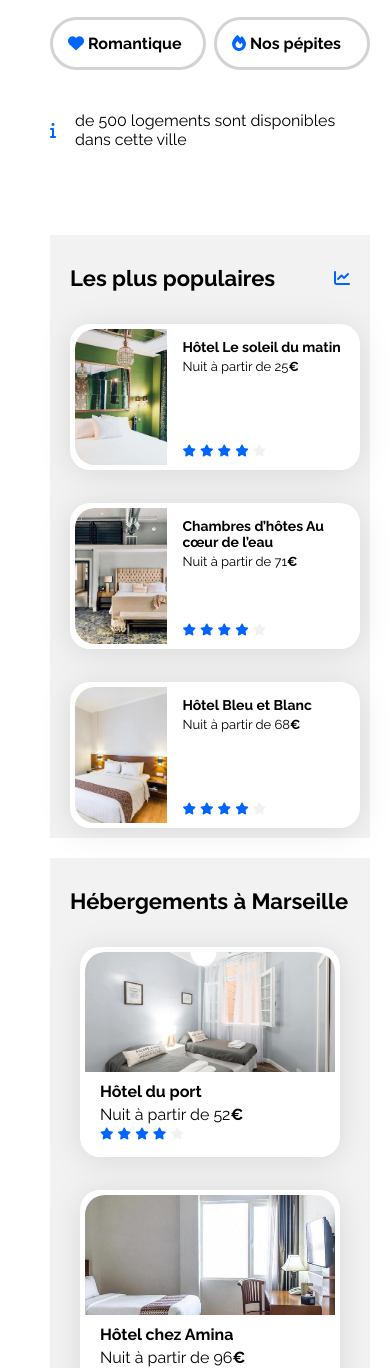
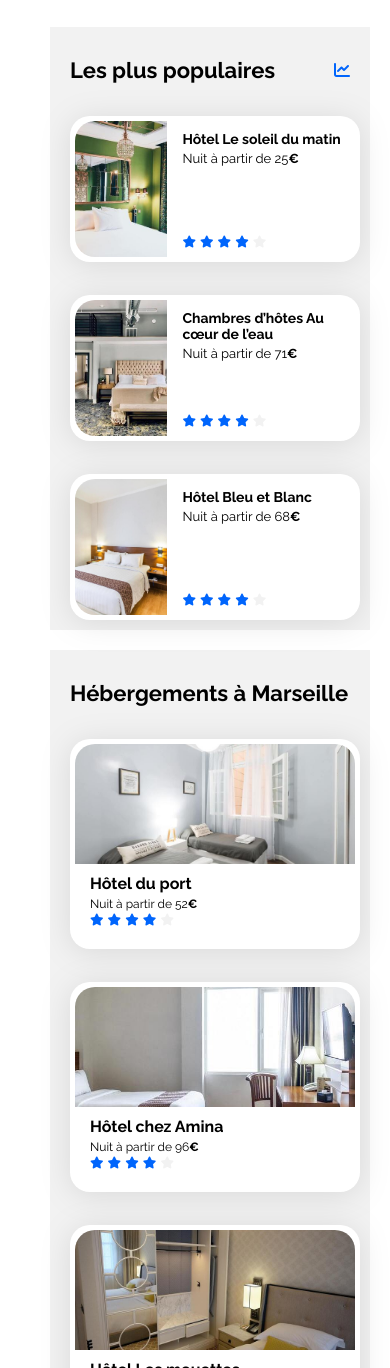
Before and after one commit to Y-kathy/Projet2-0C, a plain HTML site: page index.html in a window 390 px wide. Shown: the part 632-2000 px from the top of the page. Drawn offline with Linux system fonts and the light colour scheme.

Commit message:
Modification pour les tablettes

```diff
--- a/css/style.css
+++ b/css/style.css
@@ -103,7 +103,6 @@ a {
   border-top-width: 3px;
 }
 
-
 /*********** Section de recherche ***********/
 .search-section {
   height: 7%;
@@ -165,6 +164,7 @@ button .search-text {
 button .fa-magnifying-glass {
   position: absolute;
 }
+
 
 /*********** Filters ***********/
 .filters {
@@ -290,7 +290,7 @@ button .fa-magnifying-glass {
 }
 
 .hebergements-cards .card-content {
-  width: 67%;
+  width: 100%;
   padding-left: 15px;
   display: flex;
   flex-direction: column;
@@ -382,7 +382,6 @@ button .fa-magnifying-glass {
   padding-left: 10px;
 }
 
-
 /********** Footer **********/
 .footer {
   display: flex;
@@ -396,10 +395,9 @@ button .fa-magnifying-glass {
   padding-left: 30px;
 }
 
-
 /* Le code ci-dessous correspond à la version responsive uniquement */
 
-/****** Media queries ***********/
+/********** Media queries **********/
 /* Medium devices (tablets, less/equal than 1024px) */
 @media (max-width: 1024px) {
   .hebergements-and-populaires {
@@ -419,6 +417,18 @@ button .fa-magnifying-glass {
 
   .hebergements-cards {
     justify-content: space-around;
+  }
+
+  .hebergements-cards a {
+    width: 30%;
+  }
+
+  .hebergements-cards .card {
+    width: 100%;
+  }
+
+  .hebergements-cards .card-subtitle {
+    font-size: 12px;
   }
 
   .populaires {
@@ -444,7 +454,6 @@ button .fa-magnifying-glass {
   .populaires-cards .card-subtitle {
     font-size: 13px;
   }
-
 
   .activites {
     width: 100%;
@@ -495,10 +504,16 @@ button .fa-magnifying-glass {
 
   .search-section {
     width: 320px;
+    height: 3%;
   }
 
   .search-bar {
     justify-content: space-between;
+  }
+
+  .icon-info {
+    margin-bottom: 0px;
+    width: 320px;
   }
 
   form button {
@@ -574,6 +589,10 @@ button .fa-magnifying-glass {
     width: 100%;
   }
 
+  .hebergements-cards a {
+    width: 100%;
+  }
+
   .activites-cards {
     flex-direction: column;
   }
```
Also changed, not shown: index.html (+0 -3 lines).
